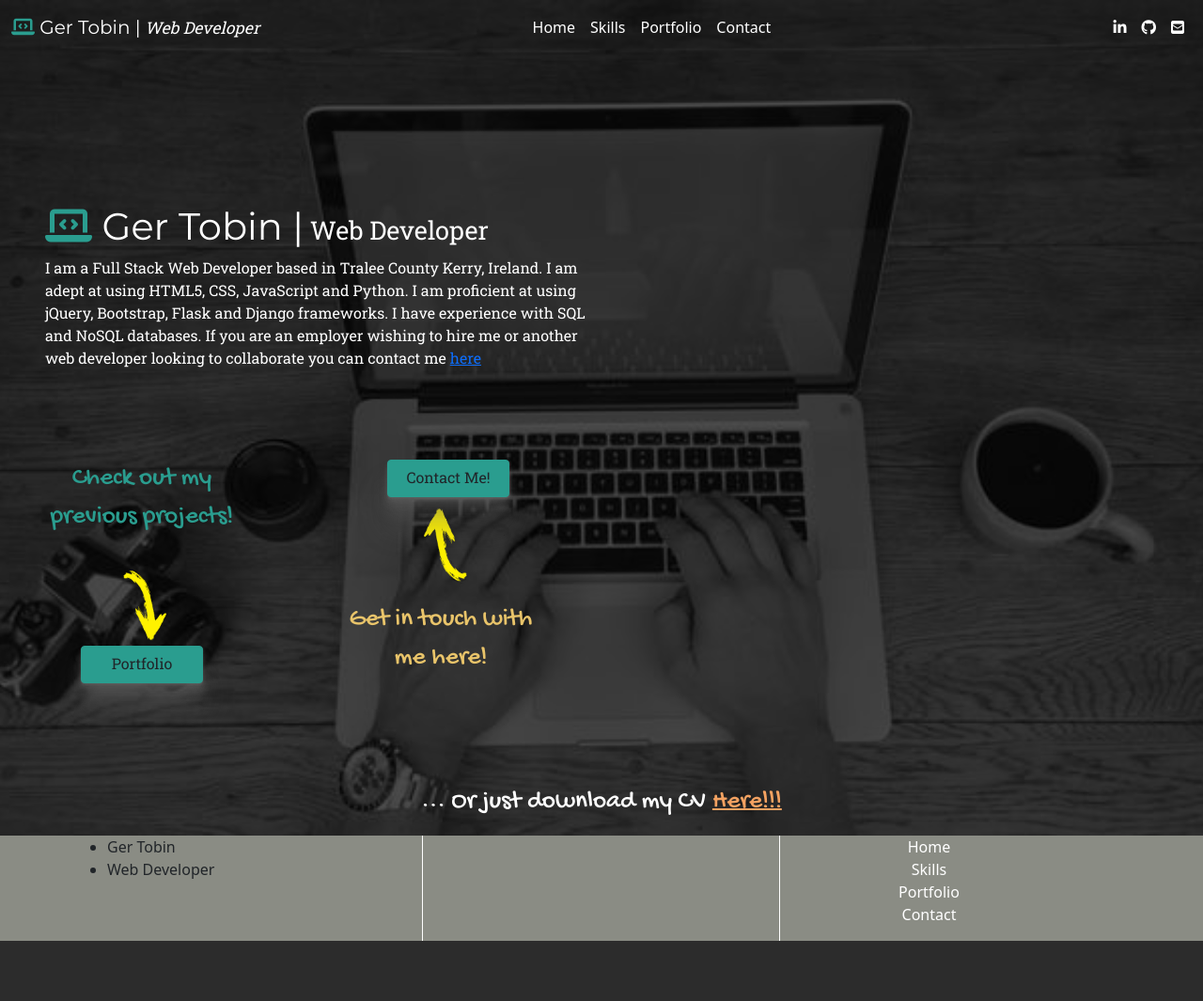
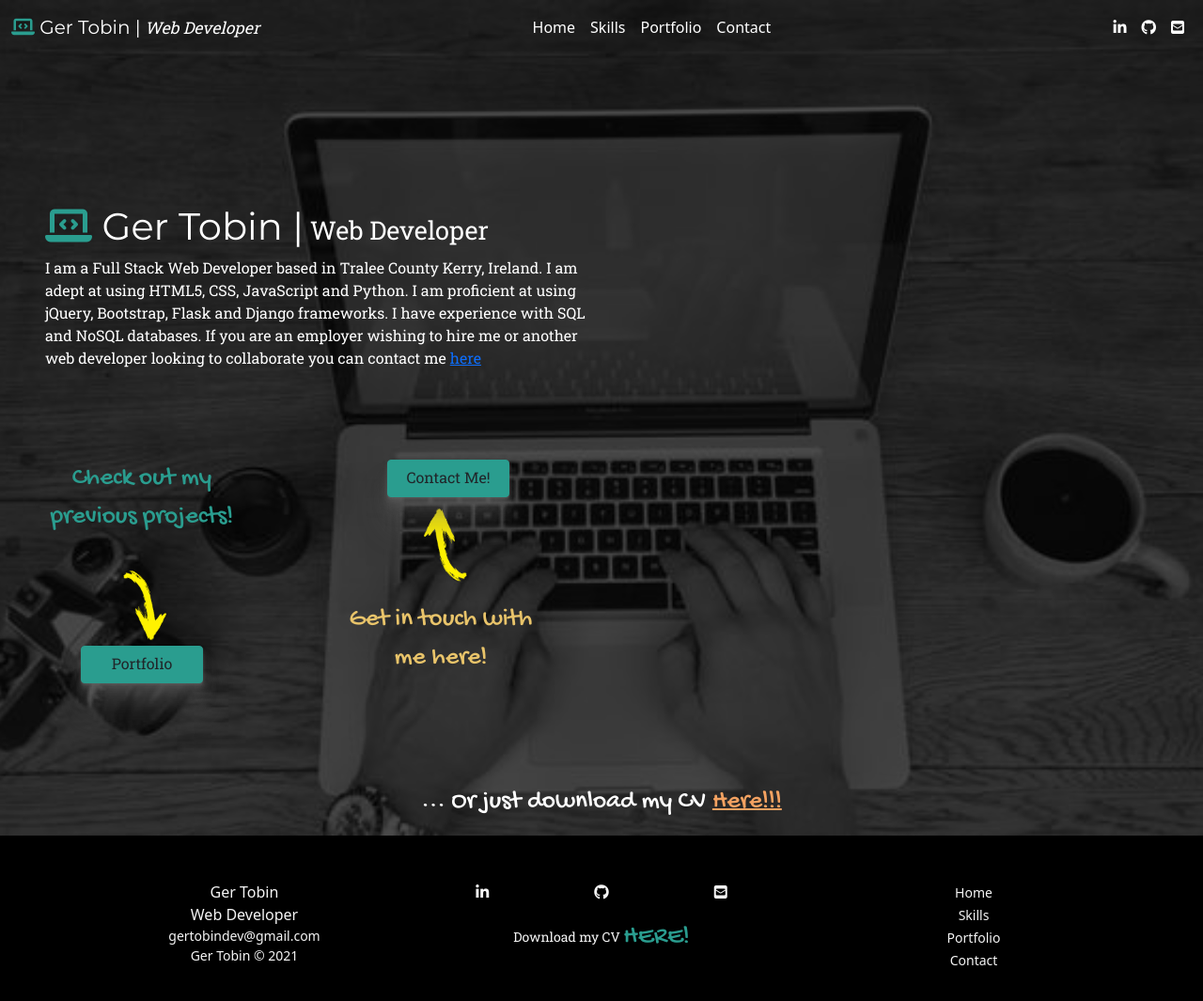
Before and after one commit to Gertobin11/personal-portfolio, a Django app: page / in a window 1280 px wide. Shown: the whole page at 94% size. Before the commit the page ends 1001 px from the top, so only its background shows below. Run offline with Django 3.2, Linux system fonts and the light colour scheme; some libraries are stand-ins or nearby versions.

Commit message:
added stylings and content to footer , added back to top button

```diff
--- a/home/templates/home/index.html
+++ b/home/templates/home/index.html
@@ -45,5 +45,30 @@
             <p class="text-white big-font hand-drawn mt-5 text-center">... Or just download my CV <span><a
                         class="brt-orange" href="#">Here!!!</a></span></p>
         </div>
+        <!-- Back to top button -->
+        <a id="button"></a>
     </main>
+
+    <!-- JQuery download for the return to top button -->
+    <script src="https://code.jquery.com/jquery-3.6.0.min.js"
+        integrity="sha256-/xUj+3OJU5yExlq6GSYGSHk7tPXikynS7ogEvDej/m4=" crossorigin="anonymous"></script>
+    <script>
+        // Function to return the user to the top of the screen
+        var btn = $('#button');
+
+        $(window).scroll(function() {
+            if ($(window).scrollTop() > 300) {
+                btn.addClass('show');
+            }
+            else {
+                btn.removeClass('show');
+            }
+        });
+
+        btn.on('click', function(e) {
+            e.preventDefault();
+            $('html, body').animate({scrollTop:0}, '300');
+        });
+
+    </script>
 {% endblock %}
--- a/static/css/base.css
+++ b/static/css/base.css
@@ -63,6 +63,10 @@
 
 .cta-gap {
     height: 20vh;
+}
+
+.whitesmoke {
+    color: whitesmoke;
 }
 
 /* Navbar styles */
@@ -132,13 +136,65 @@
         0 32px 32px rgba(100, 100, 100, 0.3);
 }
 
+/* Back to the top button from https://codepen.io/matthewcain/pen/ZepbeR */
+
+#button {
+    display: inline-block;
+    background-color: #e9c46a;
+    width: 50px;
+    height: 50px;
+    text-align: center;
+    border-radius: 4px;
+    position: fixed;
+    bottom: 30px;
+    right: 30px;
+    transition: background-color .3s,
+        opacity .5s, visibility .5s;
+    opacity: 0;
+    visibility: hidden;
+    z-index: 1000;
+    text-decoration: none;
+}
+
+#button::after {
+    content: "\f077";
+    font-family: FontAwesome;
+    font-weight: normal;
+    font-style: normal;
+    font-size: 2em;
+    line-height: 50px;
+    color: #fff;
+}
+
+#button:hover {
+    cursor: pointer;
+    background-color: #333;
+}
+
+#button:active {
+    background-color: #555;
+}
+
+#button.show {
+    opacity: 1;
+    visibility: visible;
+}
+
 /* Footer stylings */
 
 footer {
-    background-color: #8a8c84;
+    background-color: black;
 }
 
-#footer-nav li a:hover {
+footer a:hover,
+footer .btn:focus,
+footer .btn:active {
+    color: #e9c46a !important;
+}
+
+#footer-nav li a:hover,
+#footer-nav li a:focus,
+#footer-nav li a:active {
     color: #e9c46a !important;
 }
 
--- a/static/js/base.js
+++ b/static/js/base.js
@@ -1,3 +1,4 @@
+// Function to delay the appearance of the portfolio button
 window.onload = setTimeout(
     function() {
     let button = document.getElementById('portfolio-btn')
--- a/templates/base.html
+++ b/templates/base.html
@@ -37,14 +37,14 @@
                 aria-controls="navbarTogglerDemo03" aria-expanded="false" aria-label="Toggle navigation">
                 <span class="navbar-toggler-icon text-white"></span>
             </button>
-            <a class="navbar-brand title-text text-white w-33" href="#"><span class="brt-grn"><i
+            <a class="navbar-brand title-text text-white w-33" href="{% url 'home' %}"><span class="brt-grn"><i
                         class="fas fa-laptop-code"></i></span>  Ger Tobin |<span
                                     class="paragraph-text"><em><small> Web
                 Developer</small></em></span></a>
             <div class="me-auto ms-auto justify-content-lg-center collapse navbar-collapse" id="navbarTogglerDemo03">
                 <ul id="nav-bar-links" class="navbar-nav mb-lg-0">
                     <li class="nav-item">
-                        <a class="text-white nav-link" aria-current="page" href="#">Home</a>
+                        <a class="text-white nav-link" aria-current="page" href="{% url 'home' %}">Home</a>
                     </li>
                     <li class="nav-item">
                         <a class="text-white nav-link" href="#">Skills</a>
@@ -78,24 +78,42 @@
     {% endblock %}
 
     <footer>
-        <div class="container">
+        <div class="pt-5 container">
             <div class="row">
-                <div class="col-12 col-md-2">
-                    <ul>
-                        <li>Ger Tobin</li>
-                        <li>Web Developer</li>
+                <div class="col-12 col-md-4 pb-3">
+                    <ul class="text-center list-unstyled">
+                        <li class="whitesmoke">Ger Tobin</li>
+                        <li class="whitesmoke">Web Developer</li>
+                        <li class="small whitesmoke">gertobindev@gmail.com</li>
+                        <li class="small whitesmoke">Ger Tobin &copy <span id="footer-year"></span></li>
                     </ul>
                 </div>
-                <div class="col-2 d-none d-md-block vertical-rule"></div>
-                <div class="col-12 col-md-2"></div>
-                <div class="col-2 d-none d-md-block vertical-rule"></div>
-                <div class="col-12 col-md-3">
+                <div class="col-12 col-md-4 pb-3">
+                    <div class="row">
+                        <div class="text-center col-4">
+                            <a class="whitesmoke" aria-current="page" href="#"><i class="fab fa-linkedin-in"></i></a>
+                        </div>
+                        <div class="text-center col-4">
+                            <a class="whitesmoke" href="#"><i class="fab fa-github"></i></a>
+                        </div>
+                        <div class="text-center col-4">
+                            <a class="whitesmoke" href="#"><i class="fas fa-envelope-square"></i></a>
+                        </div>
+                        <div class="mt-3 col-12 text-center">
+                            <p class="paragraph-text whitesmoke small">
+                                Download my CV  <a class="big-font hand-drawn brt-grn text-decoration-none" href="#"> HERE!</a>
+                            </p>
+                        </div>
+                    </div>
+                </div>
+                <div class="col-12 col-md-4 pb-3">
                     <nav>
                         <ul id="footer-nav" class="text-center bg-transparent">
-                            <li class="no-list-dec"><a class="text-decoration-none text-white" href="#">Home</a></li>
-                            <li class="no-list-dec"><a class="text-decoration-none text-white" href="#">Skills</a></li>
-                            <li class="no-list-dec"><a class="text-decoration-none text-white" href="#">Portfolio</a></li>
-                            <li class="no-list-dec"><a class="text-decoration-none text-white" href="#">Contact</a></li>
+                            <li class="no-list-dec"><a class="text-decoration-none whitesmoke small"
+                                    href="{% url 'home' %}">Home</a></li>
+                            <li class="no-list-dec"><a class="text-decoration-none whitesmoke small" href="#">Skills</a></li>
+                            <li class="no-list-dec"><a class="text-decoration-none whitesmoke small" href="#">Portfolio</a></li>
+                            <li class="no-list-dec"><a class="text-decoration-none whitesmoke small" href="#">Contact</a></li>
                         </ul>
                     </nav>
                 </div>
@@ -107,6 +125,11 @@
     <script>
         AOS.init();
     </script>
+    <script>
+        // Function to keep the date of the website up to date
+        let year = new Date()
+        document.getElementById("footer-year").innerHTML = year.getFullYear();
+    </script>
 
 </body>
 </html>
```
